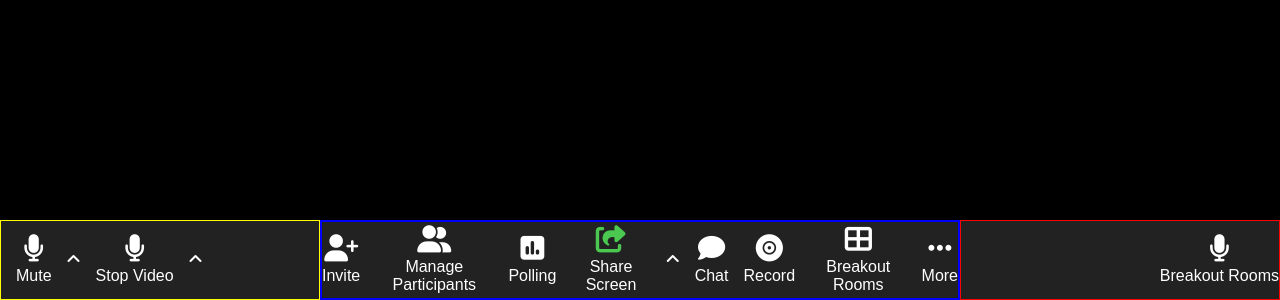
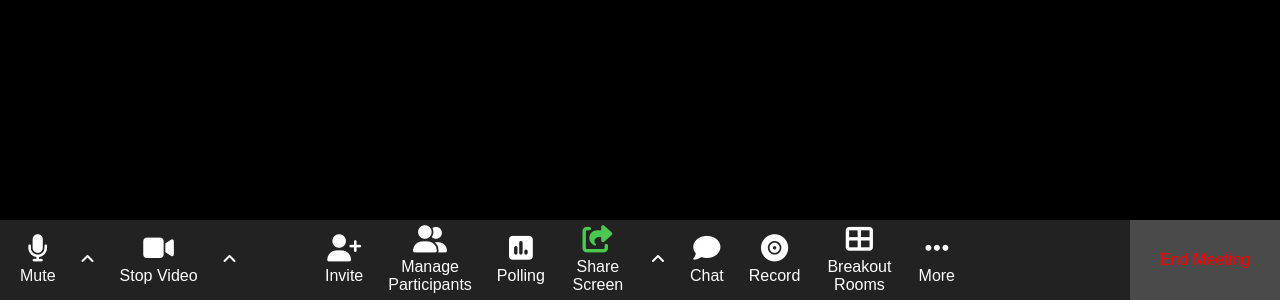
Before and after one commit to salvoPernicano/html-css-zoom, a plain HTML site: page index.html in a window 1280 px wide. Shown: the part 500-800 px from the top of the page. Drawn offline with Linux system fonts and the light colour scheme.

Commit message:
fix-icona/feat end call btn

```diff
--- a/css/style.css
+++ b/css/style.css
@@ -16,11 +16,17 @@ footer{
 }
 
 button{
+    padding: 5px;
     border: none;
     font-size: 1rem;
     text-transform: capitalize;
     color: white;
     background-color: #222222;
+    cursor: pointer;
+}
+
+button:hover{
+    background-color: #4A4A4A
 }
 
 button i{
@@ -34,24 +40,32 @@ button span {
 
 }
 
+#end{
+    padding-inline: 30px;
+    height: 100%;
+    color: red;
+    background-color: #4a4a4a;
+}
+
+#end:hover{
+    background-color: rgba(134, 132, 132, 1);
+}
+
 
 
 footer div:first-child{
     flex-basis: 25%;
-    border: 1px solid yellow;
     padding-left: 15px;
 }
 
 footer div:nth-child(2){
     flex-basis: 50%;
-    border: 2px solid blue;
     justify-content: center;
     gap: 15px;
 }
 
 footer div:last-child{
     flex-basis: 25%;
-    border: 1px solid red;
     justify-content: flex-end;
 }
 
--- a/index.html
+++ b/index.html
@@ -23,7 +23,7 @@
             <button><i class="fa-solid fa-angle-up" style="color: #ffffff;"></i>
             </button>
             <button>
-                <i class="fa-solid fa-microphone" style="color: #ffffff;"></i>
+                <i class="fa-solid fa-video" style="color: #ffffff;"></i>
                 <span>
                     stop video
                 </span>
@@ -88,11 +88,8 @@
 
 
         <div class="call-act">
-            <button>
-                <i class="fa-solid fa-microphone" style="color: #ffffff;"></i>
-                <span>
-                    breakout rooms
-                </span>
+            <button id="end">
+                End meeting
             </button>
         </div>
     </footer>
```
